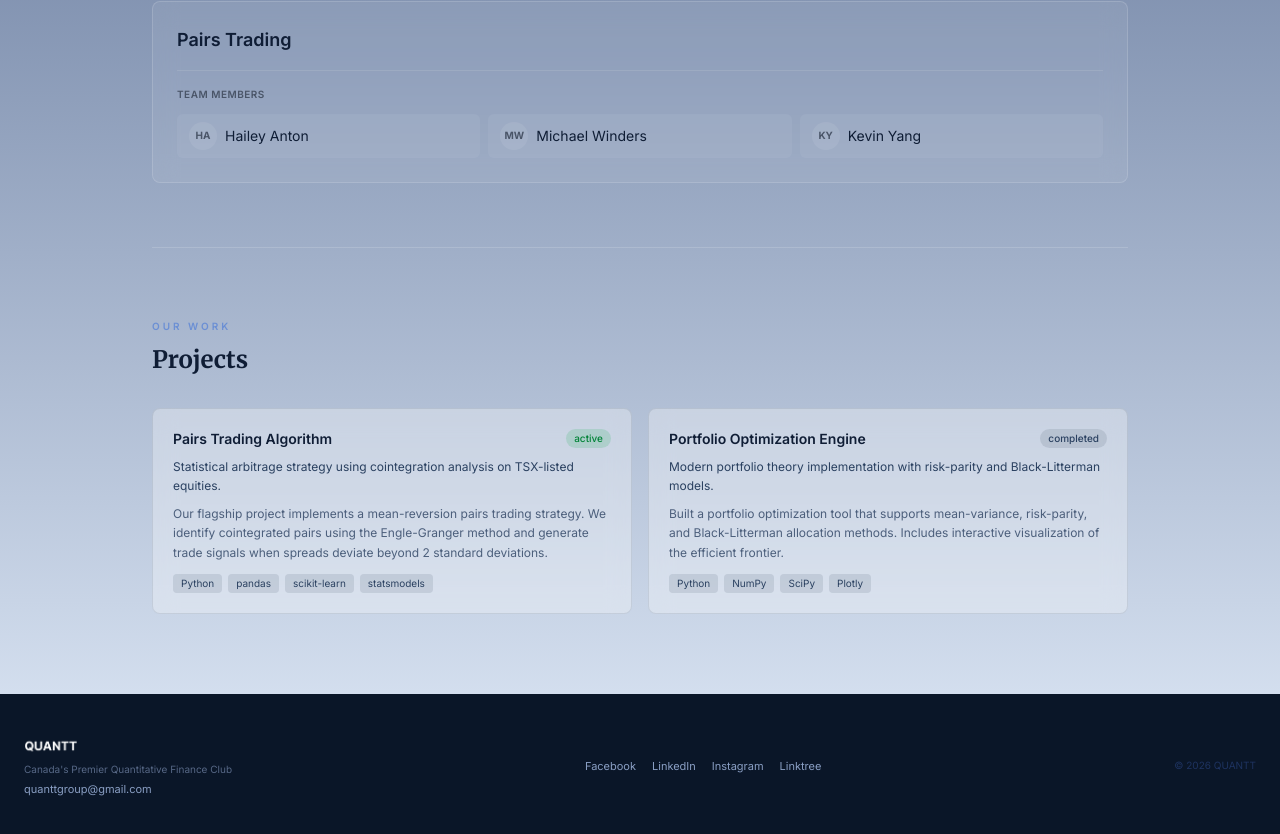
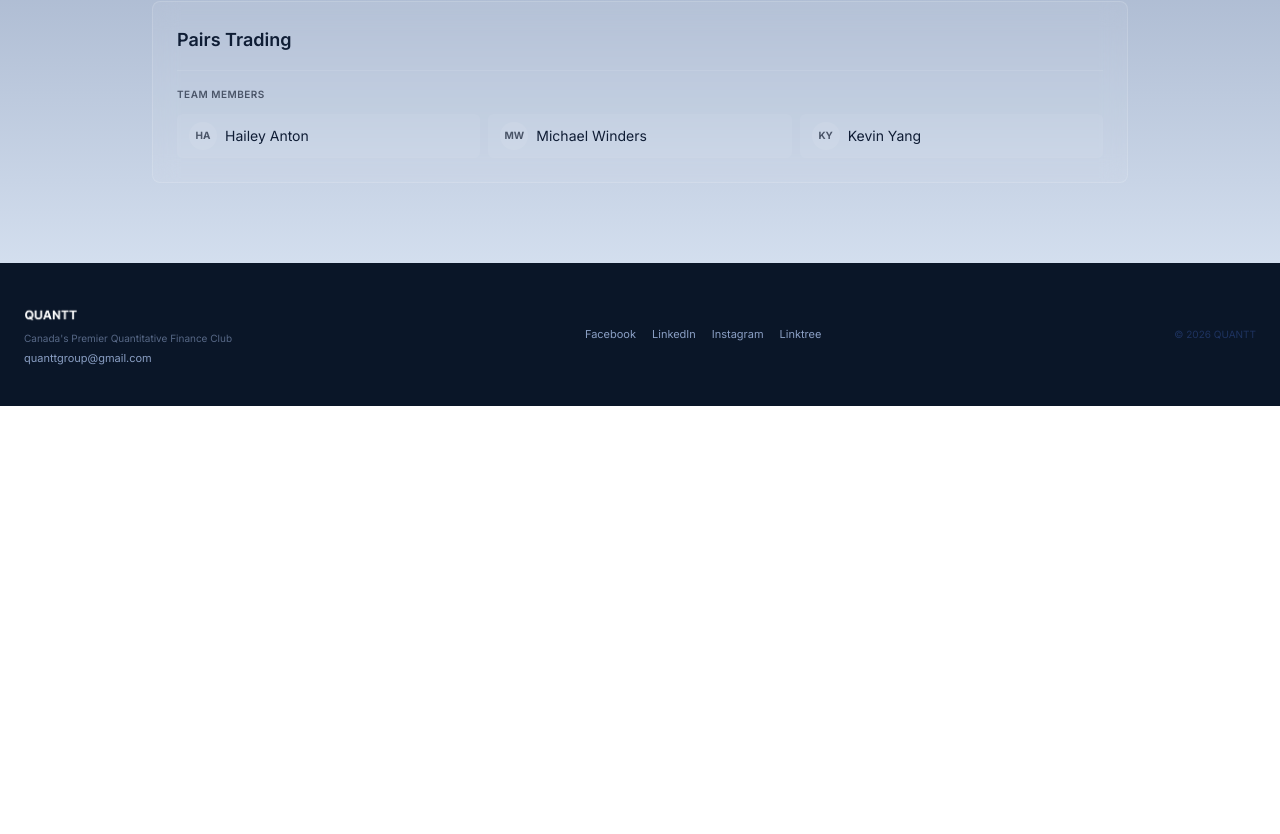
Before and after one commit to quanttqueensu/quantt-website, a Next.js app: page /team in a window 1280 px wide. Shown: the part 2692-3526 px from the top of the page. After the commit the page ends 3098 px from the top, so only its background shows below. Built offline with nearby package versions, Linux system fonts and the light colour scheme.

Commit message:
corrections

```diff
--- a/app/team/page.tsx
+++ b/app/team/page.tsx
@@ -3,8 +3,7 @@ import GradientBackground from "@/components/GradientBackground";
 import SectionLabel from "@/components/SectionLabel";
 import ScrollReveal from "@/components/ScrollReveal";
 import TeamMemberCard from "@/components/TeamMemberCard";
-import ProjectCard from "@/components/ProjectCard";
-import { getTeamMembers, getProjects } from "@/lib/content";
+import { getTeamMembers } from "@/lib/content";
 
 export const metadata: Metadata = {
   title: "Who We Are — QUANTT",
@@ -28,7 +27,6 @@ const projectTeams = [
 
 export default function TeamPage() {
   const members = getTeamMembers();
-  const projects = getProjects();
 
   const leadershipByTier = leadershipTiers
     .map(({ key, label }) => ({
@@ -138,29 +136,6 @@ export default function TeamPage() {
           ))}
         </div>
 
-        <div className="my-16 h-px bg-white/15" />
-
-        {/* Projects Description */}
-        <ScrollReveal>
-          <SectionLabel>
-            <span className="text-blue-light">Our Work</span>
-          </SectionLabel>
-          <h2 className="mt-2 font-heading text-2xl font-bold g-heading">
-            Projects
-          </h2>
-        </ScrollReveal>
-
-        <ScrollReveal>
-          {projects.length > 0 ? (
-            <div className="mt-8 grid gap-4 md:grid-cols-2">
-              {projects.map((project) => (
-                <ProjectCard key={project.title} project={project} />
-              ))}
-            </div>
-          ) : (
-            <p className="mt-8 text-sm g-muted">Projects coming soon.</p>
-          )}
-        </ScrollReveal>
       </div>
     </GradientBackground>
   );
--- a/content/projects/pairs-trading.md
+++ /dev/null
@@ -1,9 +0,0 @@
----
-title: "Pairs Trading Algorithm"
-description: "Statistical arbitrage strategy using cointegration analysis on TSX-listed equities."
-tech: ["Python", "pandas", "scikit-learn", "statsmodels"]
-status: "active"
-order: 1
----
-
-Our flagship project implements a mean-reversion pairs trading strategy. We identify cointegrated pairs using the Engle-Granger method and generate trade signals when spreads deviate beyond 2 standard deviations.
--- a/content/projects/portfolio-optimizer.md
+++ /dev/null
@@ -1,9 +0,0 @@
----
-title: "Portfolio Optimization Engine"
-description: "Modern portfolio theory implementation with risk-parity and Black-Litterman models."
-tech: ["Python", "NumPy", "SciPy", "Plotly"]
-status: "completed"
-order: 2
----
-
-Built a portfolio optimization tool that supports mean-variance, risk-parity, and Black-Litterman allocation methods. Includes interactive visualization of the efficient frontier.
```
